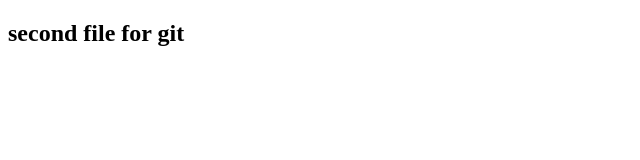
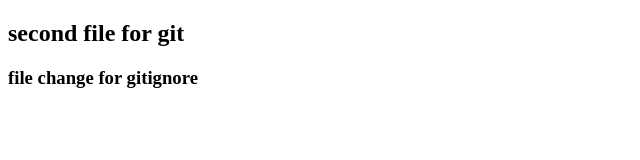
Before and after one commit to satish-tardale/demo2, a plain HTML site: page desing.html in a window 1280 px wide. Shown: the whole page, without its empty margins (0-640 px from the left). Drawn offline with Linux system fonts and the light colour scheme.

Commit message:
dising html saved

```diff
--- a/desing.html
+++ b/desing.html
@@ -7,5 +7,6 @@
 </head>
 <body>
       <h2>second file for git</h2>
+       <h3>file change for gitignore</h3>
 </body>
 </html>
```
